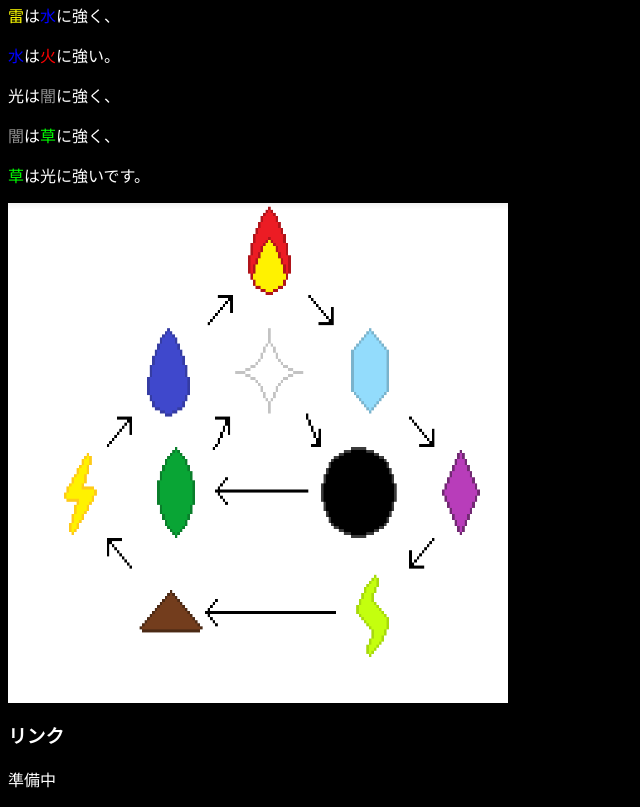
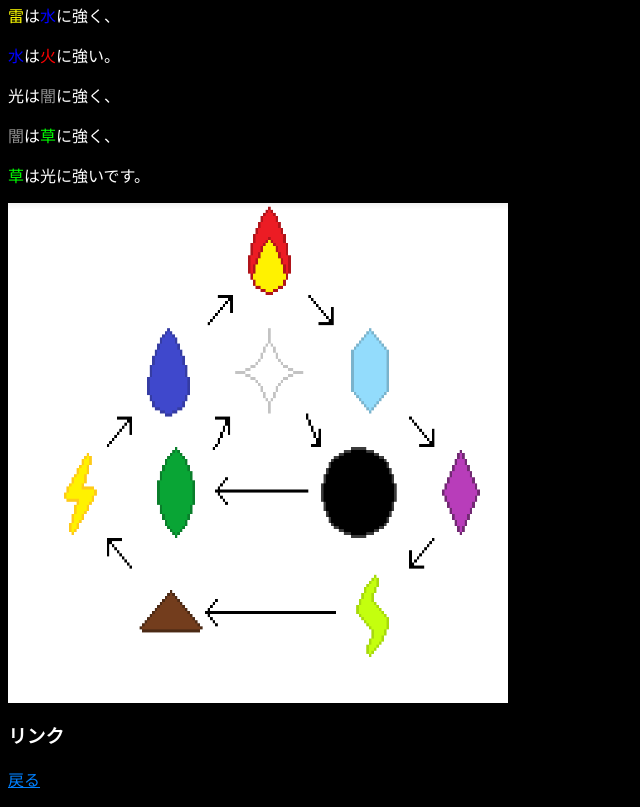
Before and after one commit to orcafood1120/yutakanarushachinokunisharataikoku, a plain HTML site: page index.html in a window 1280 px wide. Shown: the part 527-1334 px from the top of the page, without its empty margins (0-640 px from the left). Drawn offline with Linux system fonts and the light colour scheme.

Commit message:
Update index.html

```diff
--- a/index.html
+++ b/index.html
@@ -24,5 +24,5 @@
 <p><font color="#00ff00">草</font>は<font color="#ffffff">光</font>に強いです。</p>
 <img src="https://raw.githubusercontent.com/orcafood1120/yutakanarushachinokunisharataikoku/main/zokusei2.png" alt="読み込めませんでしたわ" height="500" width="500">
 <h3>リンク</h3>
-<p>準備中</p>
+<a href="https://orcafood1120.github.io/sharataikoku/">戻る</a>
 </html>
```
